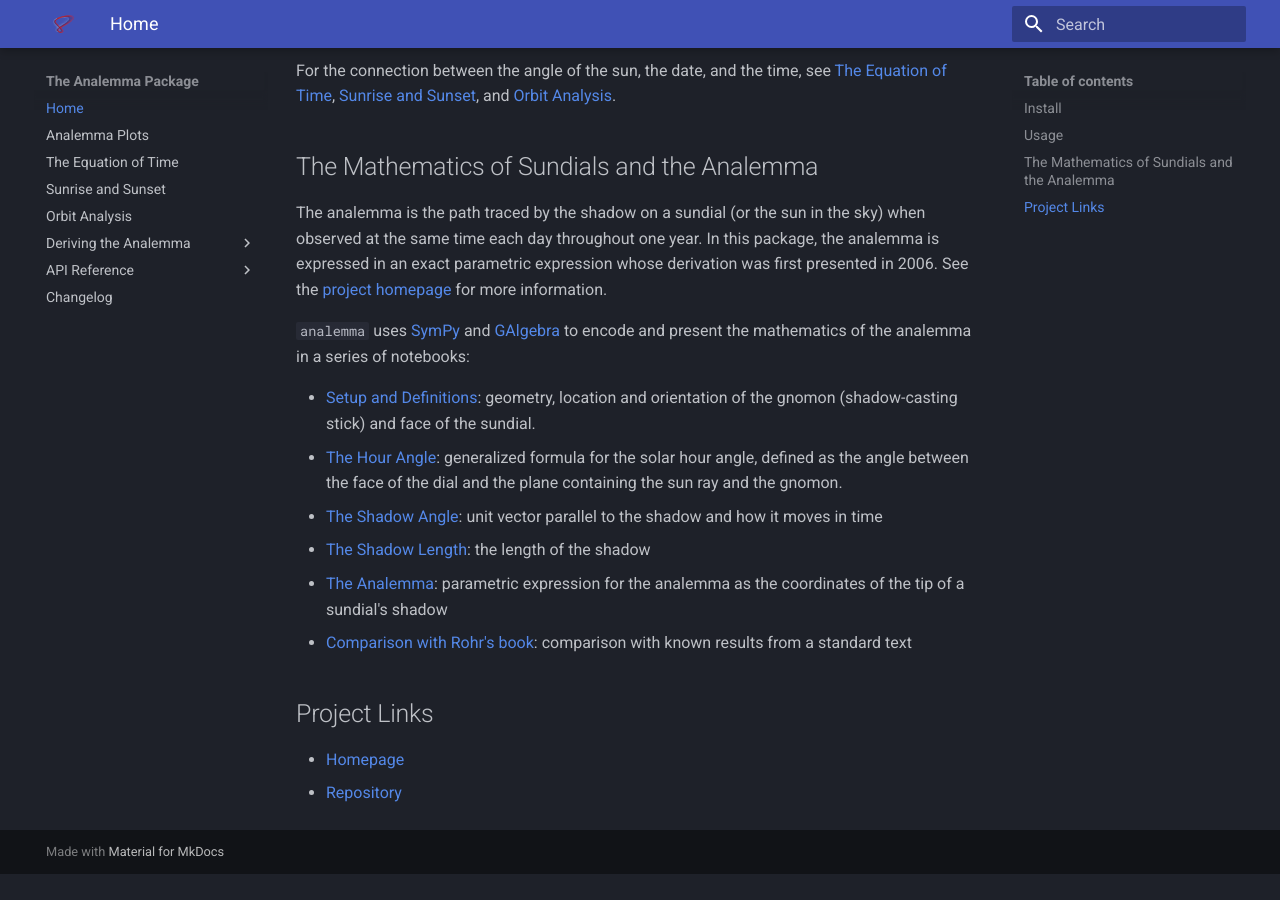
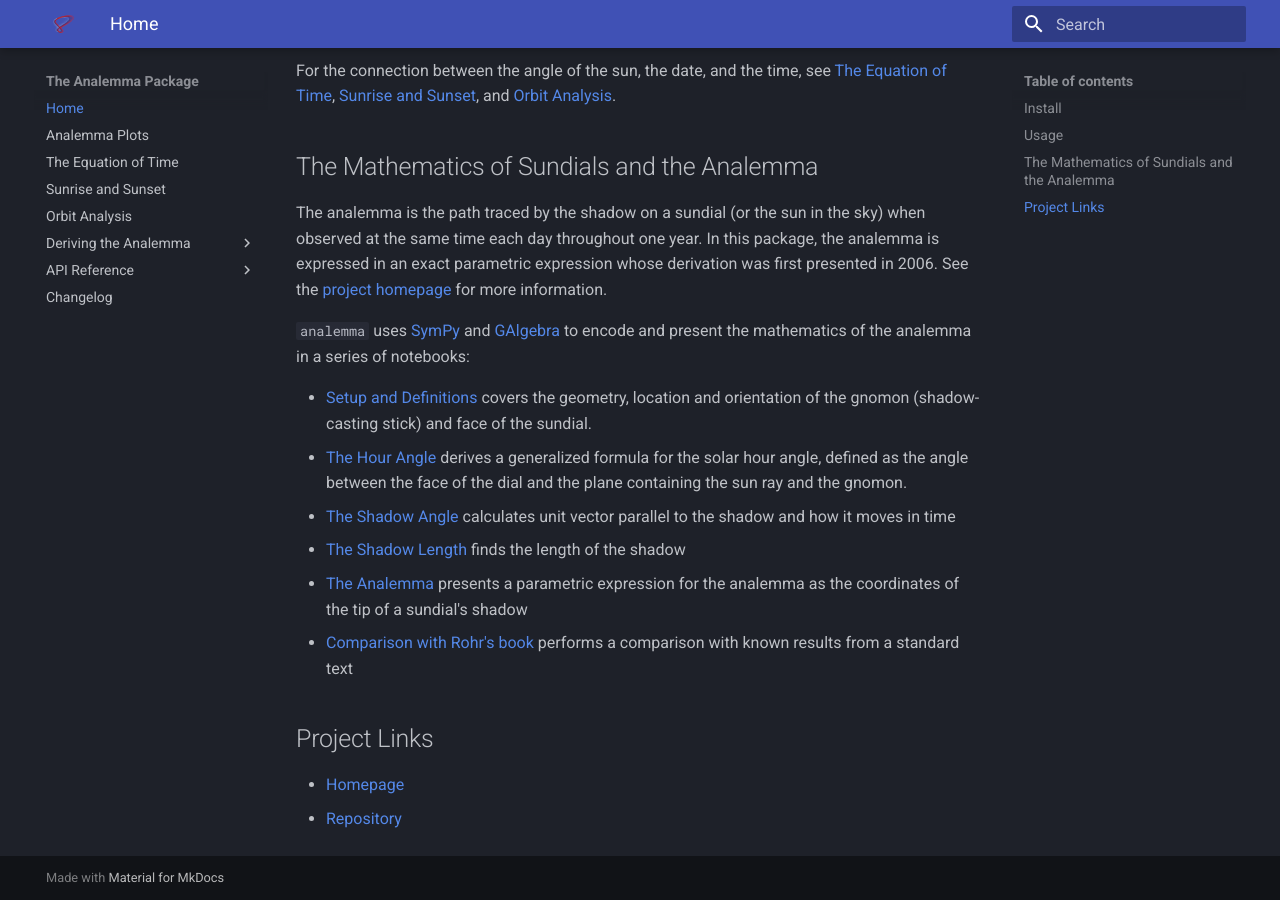
Before and after one commit to russellgoyder/analemma, an MkDocs documentation site: the page built from docs/index.md, in a window 1280 px wide and 900 px high, scrolled down 1100 px. Built offline with MkDocs 1.6.1 and Material for MkDocs 9.7.7, drawn with Linux system fonts in a browser that asks for light colours; before the commit the page ends 1974 px from its top, so only the background shows below that.

Commit message:
Smoother wording

```diff
--- a/docs/index.md
+++ b/docs/index.md
@@ -52,14 +52,14 @@ The analemma is the path traced by the shadow on a sundial (or the sun in the sk
 
 `analemma` uses [SymPy](https://www.sympy.org/en/index.html) and [GAlgebra](https://github.com/pygae/galgebra) to encode and present the mathematics of the analemma in a series of notebooks:
 
- * [Setup and Definitions](nb/sundial_setup.md): geometry, location and orientation of the gnomon
+ * [Setup and Definitions](nb/sundial_setup.md) covers the geometry, location and orientation of the gnomon
    (shadow-casting stick) and face of the sundial.
- * [The Hour Angle](nb/hour_angle.md): generalized formula for the solar hour angle, defined
+ * [The Hour Angle](nb/hour_angle.md) derives a generalized formula for the solar hour angle, defined
    as the angle between the face of the dial and the plane containing the sun ray and the gnomon.
- * [The Shadow Angle](nb/shadow_angle.md): unit vector parallel to the shadow and how it moves in time
- * [The Shadow Length](nb/shadow_length.md): the length of the shadow
- * [The Analemma](nb/analemma.md): parametric expression for the analemma as the coordinates of the tip of a sundial's shadow
- * [Comparison with Rohr's book](nb/rohr_comparison.md): comparison with known results from a standard text
+ * [The Shadow Angle](nb/shadow_angle.md) calculates unit vector parallel to the shadow and how it moves in time
+ * [The Shadow Length](nb/shadow_length.md) finds the length of the shadow
+ * [The Analemma](nb/analemma.md) presents a parametric expression for the analemma as the coordinates of the tip of a sundial's shadow
+ * [Comparison with Rohr's book](nb/rohr_comparison.md) performs a comparison with known results from a standard text
 
 
 ## Project Links
```
